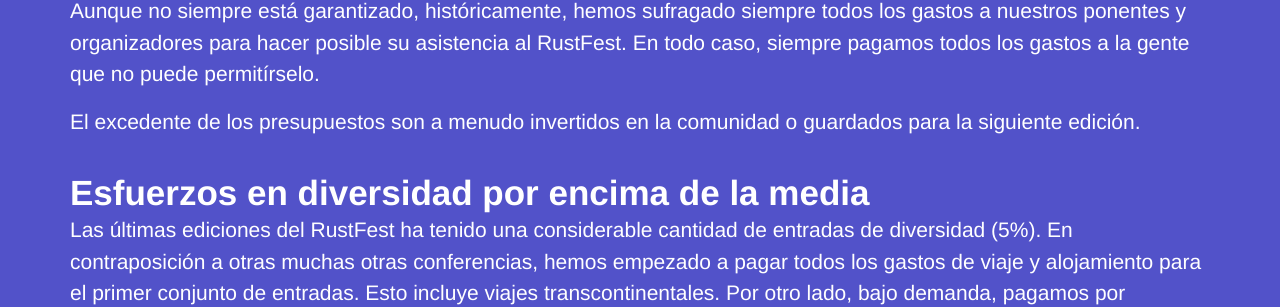
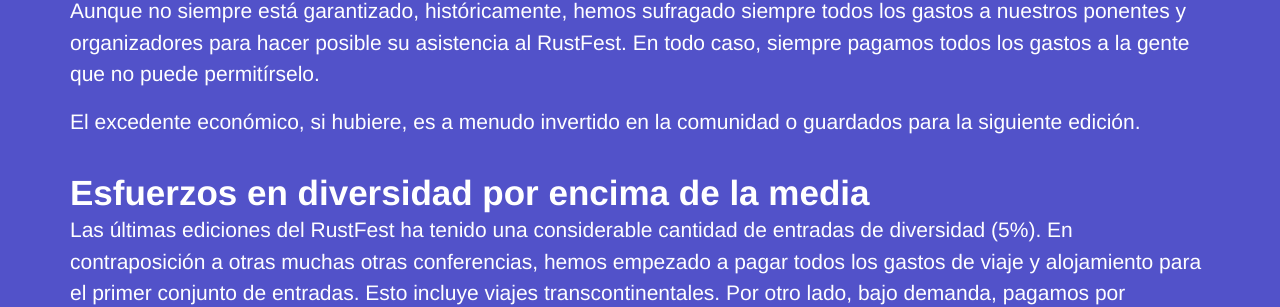
Before and after one commit to RustFestEU/barcelona.rustfest.eu, a Jekyll site: the page built from diversity.es.md, in a window 1280 px wide and 900 px high, scrolled down 393 px. Shown: the part 150-457 px from the top of the window. Built offline with Jekyll 4.4.1, drawn with Linux system fonts in a browser that asks for light colours; nearby versions of some CDN libraries.

Commit message:
Update diversity.es.md
Co-Authored-By: Santiago Pastorino <spastorino@gmail.com>

```diff
--- a/diversity.es.md
+++ b/diversity.es.md
@@ -13,7 +13,7 @@
 
 Aunque no siempre está garantizado, históricamente, hemos sufragado siempre todos los gastos a nuestros ponentes y organizadores para hacer posible su asistencia al RustFest. En todo caso, siempre pagamos todos los gastos a la gente que no puede permitírselo.
 
-El excedente de los presupuestos son a menudo invertidos en la comunidad o guardados para la siguiente edición.
+El excedente económico, si hubiere, es a menudo invertido en la comunidad o guardados para la siguiente edición.
 
 ## Esfuerzos en diversidad por encima de la media
 
```
